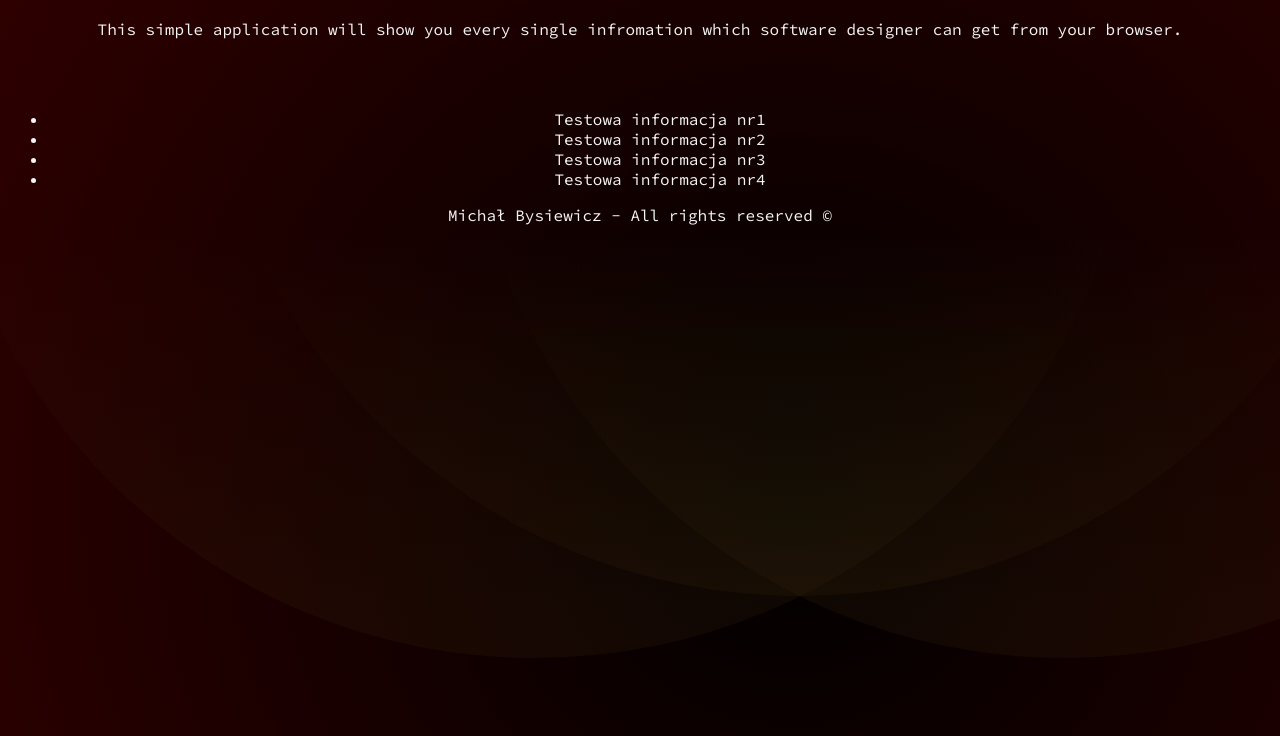
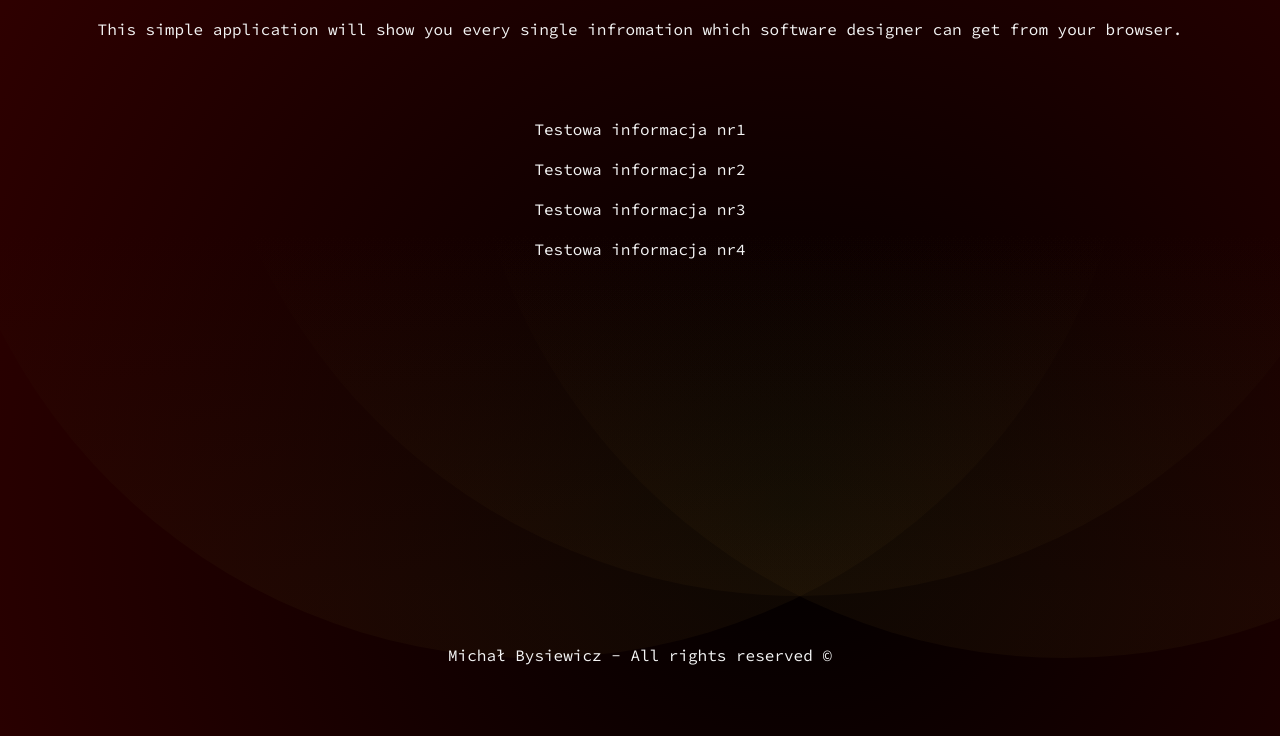
Before and after one commit to mb-dir/Basic_informations_about_user, a website built with webpack: page src/pages/index.html in a window 1280 px wide. Shown: the part 64-800 px from the top of the page. Built offline with nearby package versions, Linux system fonts and the light colour scheme.

Commit message:
Basic styles
These are basic styles for the whole application. Now all styles are in
one file, it is not a big application, and now there is not necessary to
divide styes into separeate files for each component

```diff
--- a/src/styles/main.scss
+++ b/src/styles/main.scss
@@ -17,3 +17,19 @@
 .mainHeader{
     margin: 20px 0 70px;
 }
+//reset for all lists
+.basicList{
+    padding: 0;
+    margin: 0;
+    list-style-type: none;
+}
+//styles for this unique list
+.informations{
+    &__infoList{
+        //in order to have footer in the bottom of the page, this section will "push" the footer into the bottom
+        min-height: 65vh;
+    }
+    &__info{
+        padding: 10px 0;
+    }
+}
```
